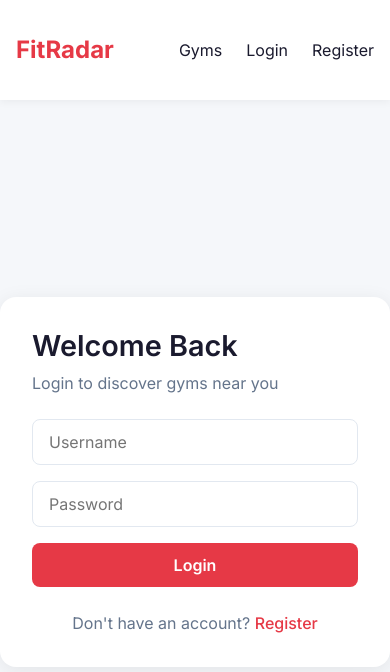
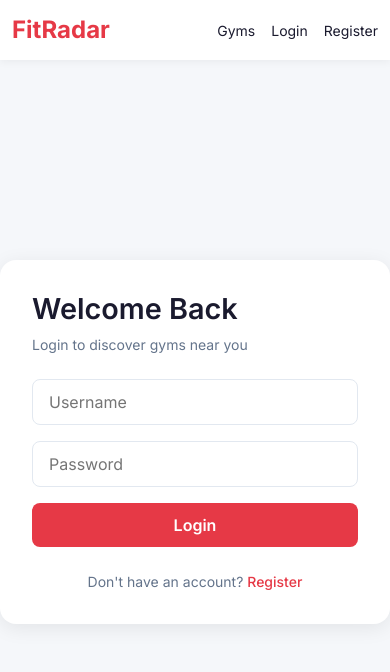
Before and after one commit to georgegyan/fitradar-frontend, a React (Vite) app: page /login in a window 390 px wide. Shown: the top 672 px of the page. Built offline with nearby package versions, Linux system fonts and the light colour scheme.

Commit message:
Add global mobile responsive CSS, improve map and container padding

```diff
--- a/src/components/Navbar.jsx
+++ b/src/components/Navbar.jsx
@@ -36,7 +36,7 @@ const styles = {
   nav: {
     backgroundColor: '#ffffff',
     boxShadow: '0 2px 8px rgba(0,0,0,0.05)',
-    padding: '1rem 0',
+    padding: '0.75rem 0',
     position: 'sticky',
     top: 0,
     zIndex: 1000,
@@ -46,6 +46,7 @@ const styles = {
     justifyContent: 'space-between',
     alignItems: 'center',
     flexWrap: 'wrap',
+    gap: '0.5rem',
   },
   logo: {
     fontSize: '1.5rem',
@@ -55,13 +56,14 @@ const styles = {
   },
   links: {
     display: 'flex',
-    gap: '1.5rem',
+    gap: '1rem',
     alignItems: 'center',
     flexWrap: 'wrap',
   },
   user: {
     fontWeight: 500,
     color: '#2c3e50',
+    fontSize: '0.9rem',
   },
   logoutBtn: {
     background: 'none',
@@ -69,5 +71,6 @@ const styles = {
     color: '#e63946',
     fontWeight: 500,
     cursor: 'pointer',
+    fontSize: '0.9rem',
   },
 };
--- a/src/index.css
+++ b/src/index.css
@@ -31,12 +31,27 @@ button {
   font-family: inherit;
 }
 
+/* Improve tap targets on mobile */
+button, a, [role="button"] {
+  touch-action: manipulation;
+}
+
+.home-container {
+  padding: 2rem 1rem;
+}
+
+/* Navbar links spacing */
+.nav-link {
+  padding: 0.5rem 0;
+}
+
 .container {
   max-width: 1200px;
   margin: 0 auto;
   padding: 0 1rem;
 }
 
+/* Leaflet map container */
 .leaflet-container {
   height: 500px;
   width: 100%;
@@ -44,29 +59,43 @@ button {
   z-index: 1;
 }
 
+/* ===== MOBILE RESPONSIVE STYLES ===== */
 @media (max-width: 768px) {
   .container {
-    padding: 1rem;
+    padding: 0 0.75rem;
   }
+
   h1 {
     font-size: 1.8rem;
   }
+
   .leaflet-container {
     height: 350px;
+    border-radius: 8px;
   }
 }
 
 @media (max-width: 480px) {
-  .navbar .container {
-    flex-direction: column;
-    gap: 0.5rem;
+  body {
+    font-size: 14px;
   }
-  .navbar .links {
-    flex-wrap: wrap;
+
+  h1 {
+    font-size: 1.5rem;
+  }
+
+  .leaflet-container {
+    height: 280px;
+  }
+}
+
+/* Navbar responsive */
+@media (max-width: 640px) {
+  .home-container {
+    padding: 1rem 0.75rem;
+  }
+  .navbar-links {
+    width: 100%;
     justify-content: center;
   }
-  .gym-detail-header {
-    flex-direction: column;
-    align-items: flex-start;
-  }
 }
--- a/src/pages/Home.jsx
+++ b/src/pages/Home.jsx
@@ -46,6 +46,7 @@ export default function Home() {
 
   return (
     <div style={styles.container}>
+      <div className="home-container" style={styles.container}></div>
       <div style={styles.header}>
         <h1>Find Gyms Near You</h1>
         <p>Discover fitness centers and book sessions instantly</p>
```
